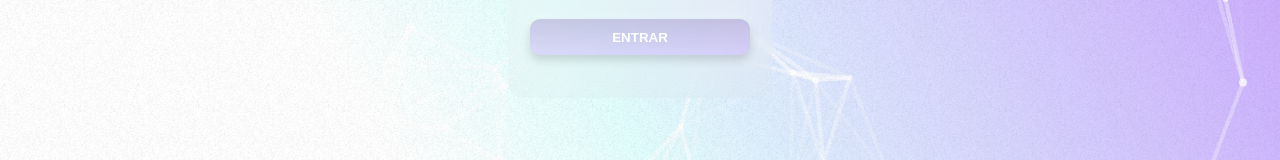
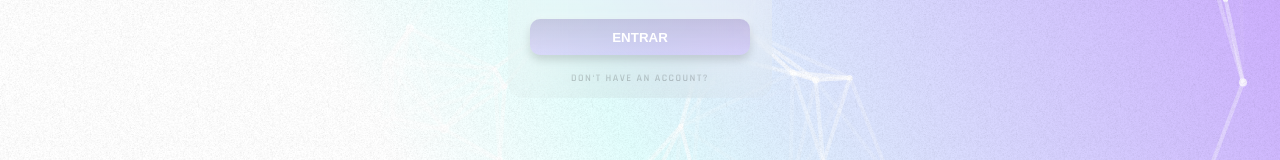
Before and after one commit to williamroberttv/kolabs, a React (Create React App) app: page / in a window 1280 px wide. Shown: the part 482-642 px from the top of the page. Built offline with nearby package versions, Linux system fonts and the light colour scheme.

Commit message:
feat: add create account title to homepage

```diff
--- a/src/pages/Home/index.tsx
+++ b/src/pages/Home/index.tsx
@@ -1,5 +1,7 @@
 import { ISourceOptions } from 'react-tsparticles';
-import { Container, Content, Texture } from './styles';
+import {
+  CreateAccountTitle, Container, Content, Texture,
+} from './styles';
 import textureImg from '../../assets/texture.png';
 import Title from '../../components/Title';
 import Login from '../../components/Login';
@@ -87,6 +89,7 @@ export default function Home() {
       <Content>
         <Title />
         <Login />
+        <CreateAccountTitle>don&lsquo;t have an account?</CreateAccountTitle>
         <Footer />
       </Content>
 
--- a/src/pages/Home/styles.ts
+++ b/src/pages/Home/styles.ts
@@ -30,3 +30,19 @@ export const Content = styled.div`
   width: 100%;
   height: 100vh;
 `;
+
+export const CreateAccountTitle = styled.p`
+  position: absolute;
+  bottom: 29%;
+  font-size: 14px;
+  text-transform: uppercase;
+  font-size: 10px;
+  line-height: 16px;
+  letter-spacing: 1.5px;
+  font-weight: 600;
+  cursor: pointer;
+  &:hover{
+    color: rgba(102, 0, 153, 1);
+    text-decoration: underline;
+  }
+`;
```
